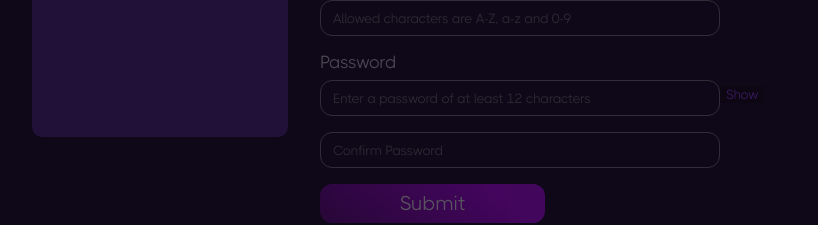
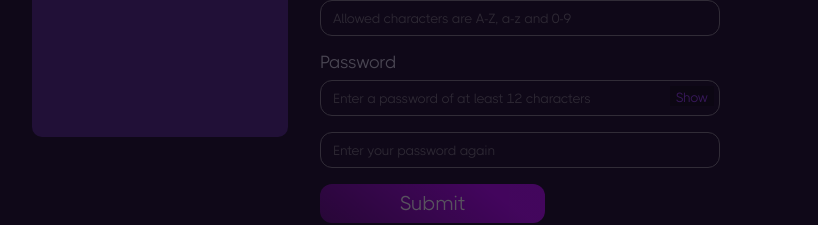
Before and after one commit to interlock-network/threatslayer, a Vue app: page / in a window 1280 px wide. Shown: the part 647-872 px from the top of the page, without its empty margins (0-818 px from the left). Built offline with nearby package versions, Linux system fonts and the light colour scheme.

Commit message:
EarnPage.vue: moves Show password button inside field

```diff
--- a/src/pages/EarnPage.vue
+++ b/src/pages/EarnPage.vue
@@ -50,11 +50,12 @@
         <br />
         <!-- password with show/hide button -->
         <LineOfText msg="Password" instruction />
-        <div style="width: 100%">
+        <div style="width: 100%; position: relative;">
             <input class="password-input" :type="passwordInputType" v-model.trim="password" required
                 placeholder="Enter a password of at least 12 characters" tabindex="20" :style="passwordInputStyle" />
-            <button @click="togglePasswordInputType" class="small-button" id="show-toggle-button" style="float: left;">{{
-                passwordInputType === 'password' ? 'Show' : 'Hide' }}</button>
+            <button @click="togglePasswordInputType" class="small-button" id="show-toggle-button">
+                {{ passwordInputType === 'password' ? 'Show' : 'Hide' }}
+            </button>
         </div>
         <LineOfText :msg="passwordErrorMessage" error v-if="passwordErrorMessage.length" />
         <br />
@@ -63,7 +64,7 @@
         <div style="width: 100%">
             <div>
                 <input class="password-input" :type="passwordInputType" @input="validateReenteredPassword"
-                    v-model.trim="reenteredPassword" placeholder="Confirm Password" tabindex="22"
+                    v-model.trim="reenteredPassword" placeholder="Enter your password again" tabindex="22"
                     :style="passwordInputStyle" required />
             </div>
             <LineOfText :msg="reenteredPasswordErrorMessage" error v-if="reenteredPasswordErrorMessage.length" />
@@ -386,7 +387,11 @@ textarea {
 #show-toggle-button {
     border: none;
     color: #963cf5;
+    float: left;
     margin-top: 0.35rem;
+    padding-top: 0.25rem;
+    position: absolute;
+    right: 3.5rem;
 }
 
 #address-input {
```
